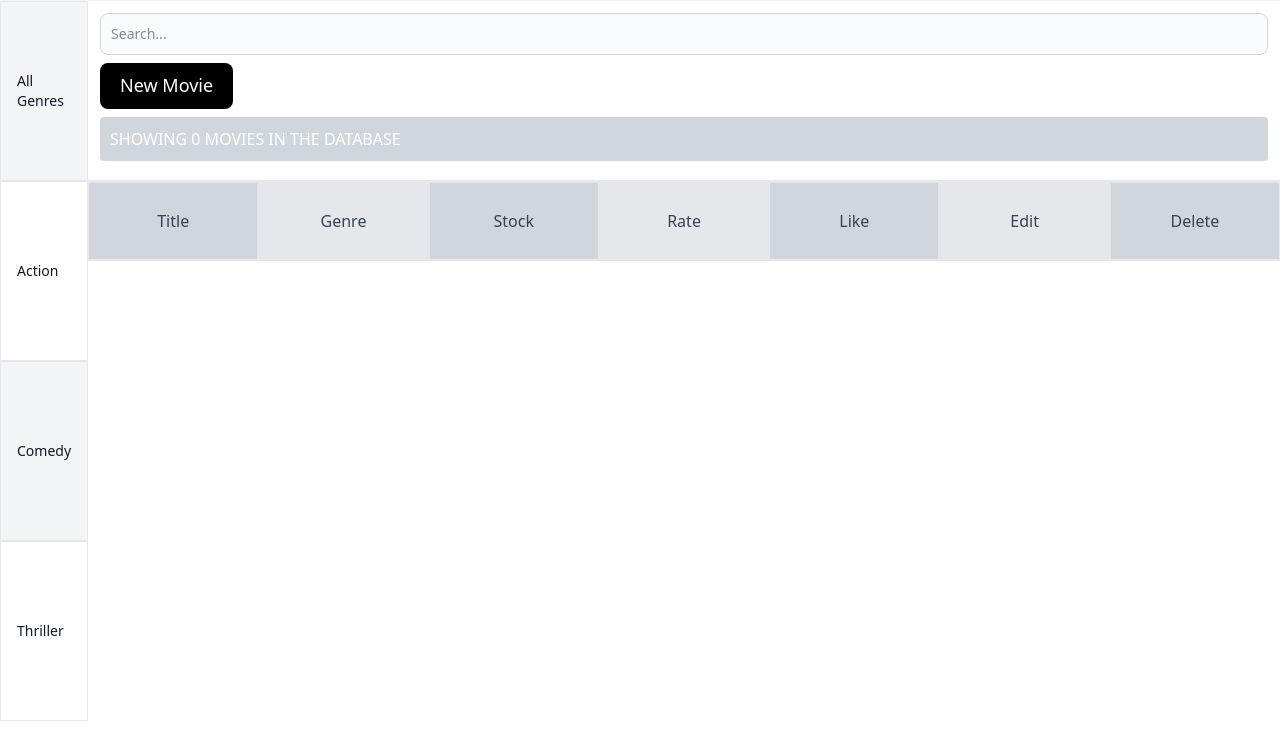
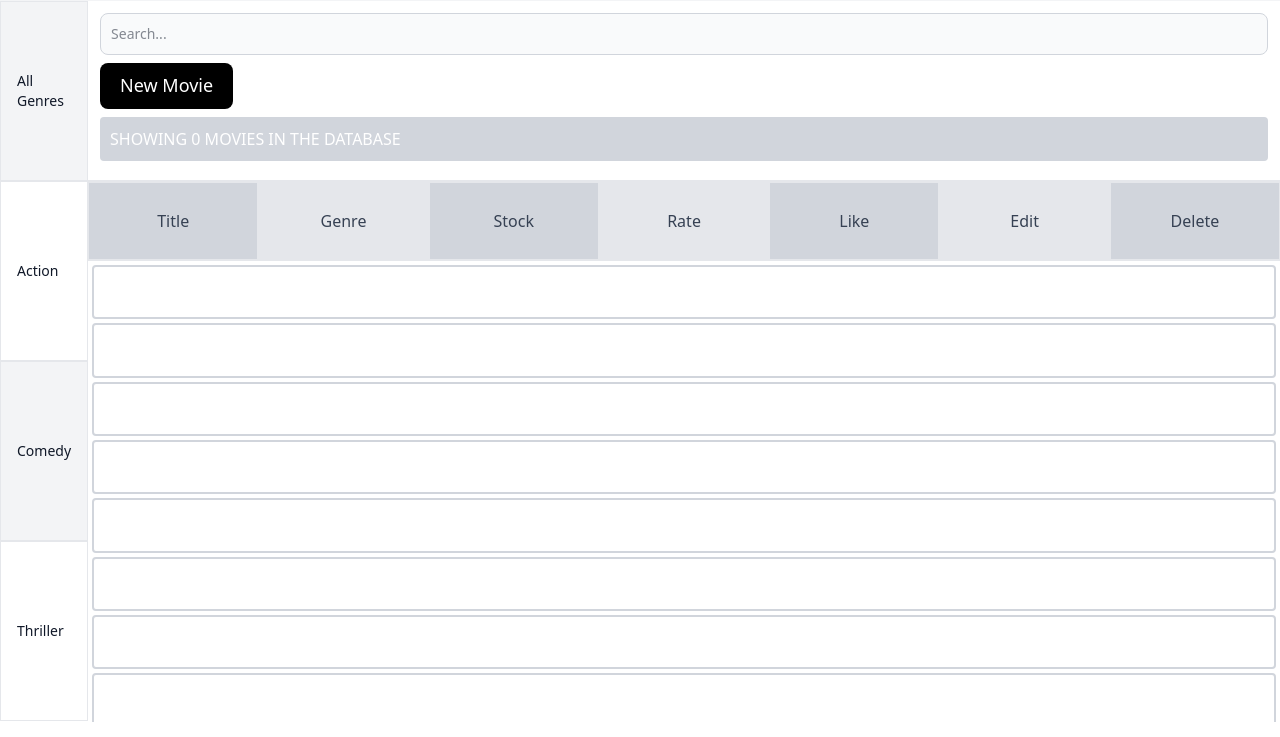
Before and after one commit to suratovmuzaffar/movies-app, a website with bundled scripts: page public/movies.html in a window 1280 px wide. Shown: the part 63-800 px from the top of the page. Built offline with nearby package versions, Linux system fonts and the light colour scheme.

Commit message:
list qoshiladi

```diff
--- a/package.json
+++ b/package.json
@@ -8,7 +8,8 @@
     "dev:ts2": "bun build --watch --outfile=./build/login.js ./src/login.ts",
     "dev:ts3": "bun build --watch --outfile=./build/register.js ./src/register.ts",
     "dev:ts4": "bun build --watch --outfile=./build/movies.js ./src/movies.ts",
-    "dev": "concurrently \"bun dev:tailwind\" \"bun dev:ts\" \"bun dev:ts2\" \"bun dev:ts3\" \"bun dev:ts4\""
+    "dev:ts5": "bun build --watch --outfile=./build/new-movie.js ./src/new-movie.ts",
+    "dev": "concurrently \"bun dev:tailwind\" \"bun dev:ts\" \"bun dev:ts2\" \"bun dev:ts3\" \"bun dev:ts4\" \"bun dev:ts5\""
   },
   "devDependencies": {
     "@tailwindcss/cli": "^4.0.3",
--- a/public/movies.html
+++ b/public/movies.html
@@ -131,6 +131,14 @@
             Delete
           </div>
         </div>
+        <div
+          id="list-container"
+          class="w-[100%] h-[64%] flex flex-col gap-1 p-1 items-center  overflow-y-scroll scrollbar-hide"
+        >
+
+        </div>
+        </div>
+
       </section>
     </div>
   </body>
--- a/public/new-movie.html
+++ b/public/new-movie.html
@@ -3,7 +3,7 @@
   <head>
     <meta charset="UTF-8" />
     <meta name="viewport" content="width=device-width, initial-scale=1.0" />
-    <link rel="stylesheet" href="../build/index.css" />
+    <link rel="stylesheet" href="../build/new-movie.js" />
     <link rel="webside icon" href="./icon.webp" />
     <title>GRAY MOVIES | NEW-MOVIE</title>
     <script src="https://cdn.tailwindcss.com"></script>
--- a/src/movies.ts
+++ b/src/movies.ts
@@ -6,6 +6,8 @@ interface Movies {
   rate: number;
   like: boolean;
 }
+const listcontainer: HTMLDivElement =
+  document.querySelector("#list-container")!;
 let movies = [
   { titlr: "asasin", ganre: "action", stock: 7, rate: 3.5 },
   { titlr: "asasin", ganre: "action", stock: 7, rate: 3.5 },
@@ -20,3 +22,18 @@ let movies = [
   { titlr: "asasin", ganre: "action", stock: 7, rate: 3.5 },
   { titlr: "asasin", ganre: "action", stock: 7, rate: 3.5 },
 ];
+document.addEventListener("DOMContentLoaded", function () {
+  for (let i = 0; i < movies.length; i++) {
+    const box = document.createElement("div");
+    box.classList.add(
+      "w-[100%]",
+      "min-h-[12%]",
+      "border-2",
+      "border-gray-300",
+      "rounded-sm",
+      "grid",
+      "grid-cols-7"
+    );
+    listcontainer.appendChild(box);
+  }
+});
--- /dev/null
+++ b/src/new-movie.ts
@@ -0,0 +1 @@
+const params = new URLSearchParams(window.location.search);
```
Also changed, not shown: build/index.css, build/movies.js, build/new-movie.js (added).
